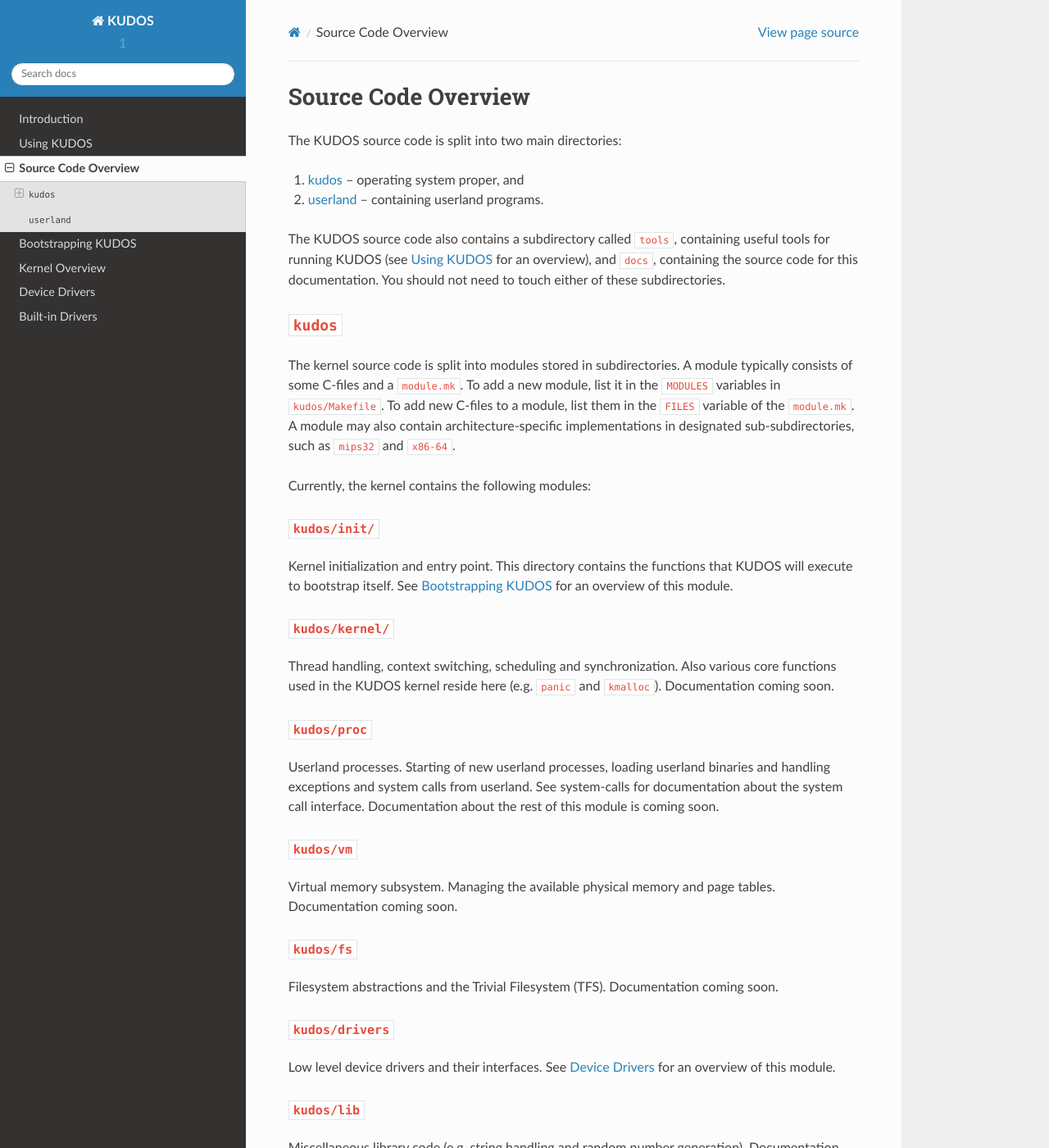
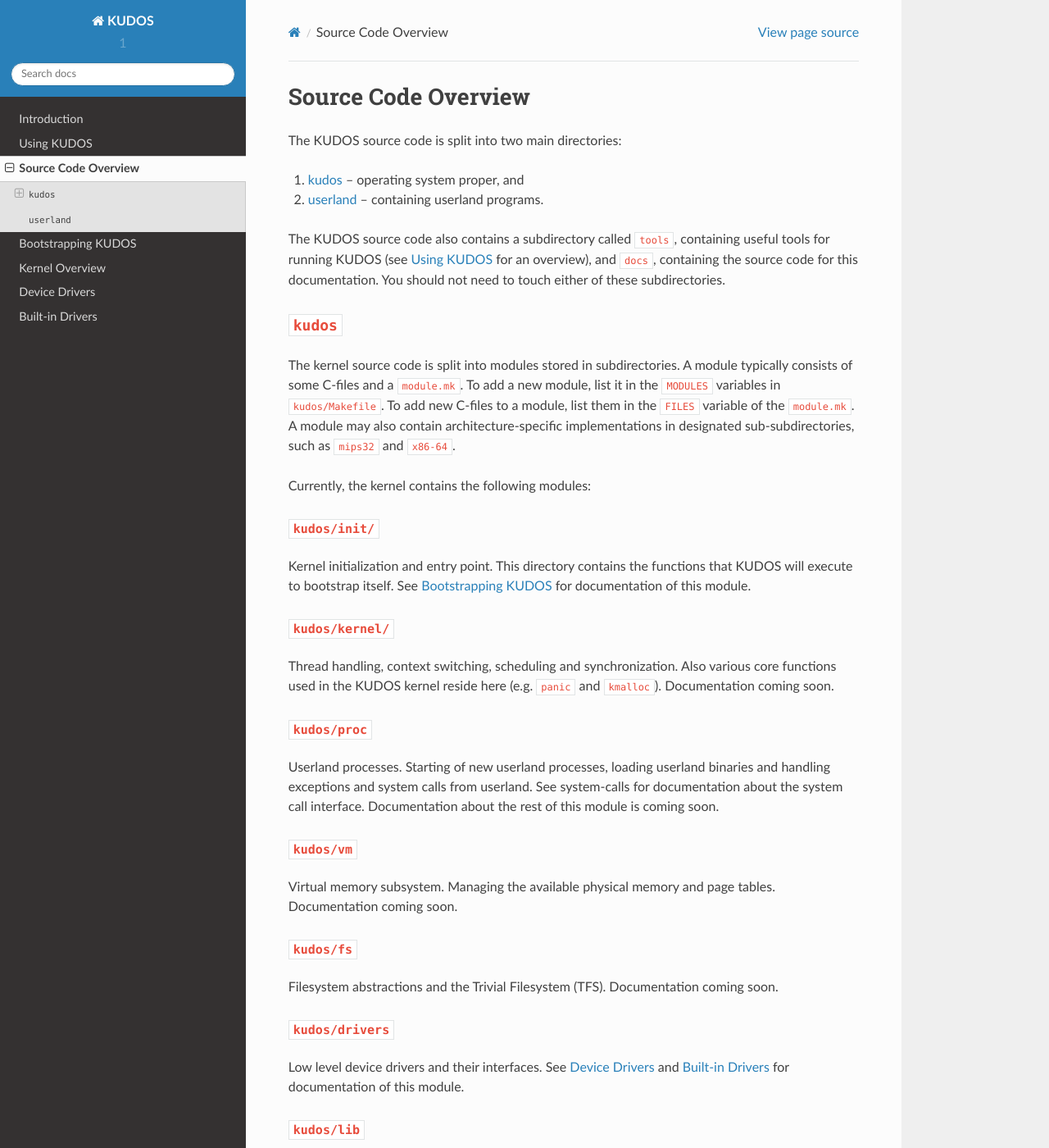
Before and after one commit to DIKU-EDU/kudos, a Sphinx documentation site: the page built from docs/source-code-overview.rst, in a window 1280 px wide and 1400 px high. Shown: the whole window at 82% size. Built offline with Sphinx 7.4.7 and the Read the Docs theme 2.0.0, drawn with Linux system fonts in a browser that asks for light colours.

Commit message:
link to builtin-drivers as well

```diff
--- a/docs/source-code-overview.rst
+++ b/docs/source-code-overview.rst
@@ -51,7 +51,7 @@ Currently, the kernel contains the following modules:
 
 Kernel initialization and entry point.  This directory contains the functions
 that KUDOS will execute to bootstrap itself. See :doc:`bootstrapping-kudos` for
-an overview of this module.
+documentation of this module.
 
 ``kudos/kernel/``
 ~~~~~~~~~~~~~~~~~
@@ -83,8 +83,8 @@ soon.
 ``kudos/drivers``
 ~~~~~~~~~~~~~~~~~
 
-Low level device drivers and their interfaces. See :doc:`device-drivers` for an
-overview of this module.
+Low level device drivers and their interfaces. See :doc:`device-drivers` and
+:doc:`builtin-drivers` for documentation of this module.
 
 ``kudos/lib``
 ~~~~~~~~~~~~~
```
